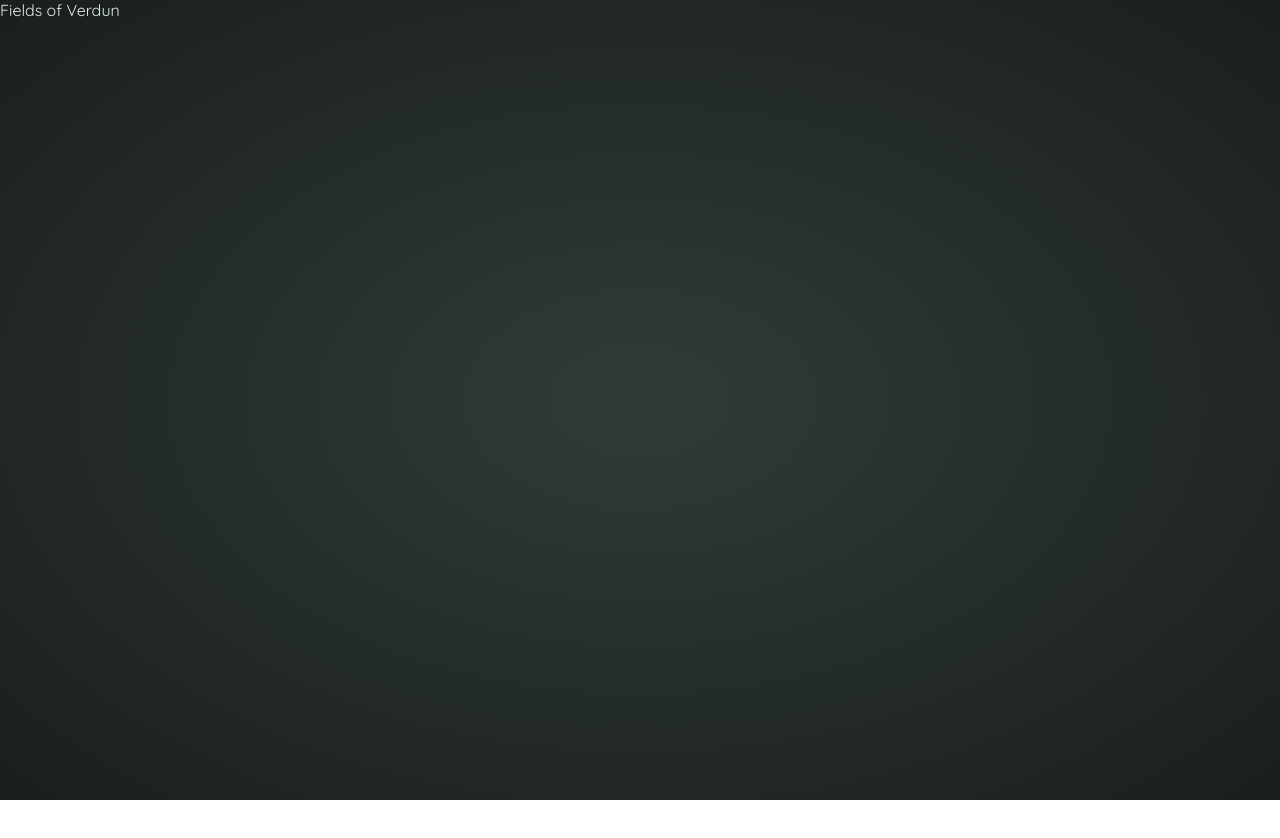
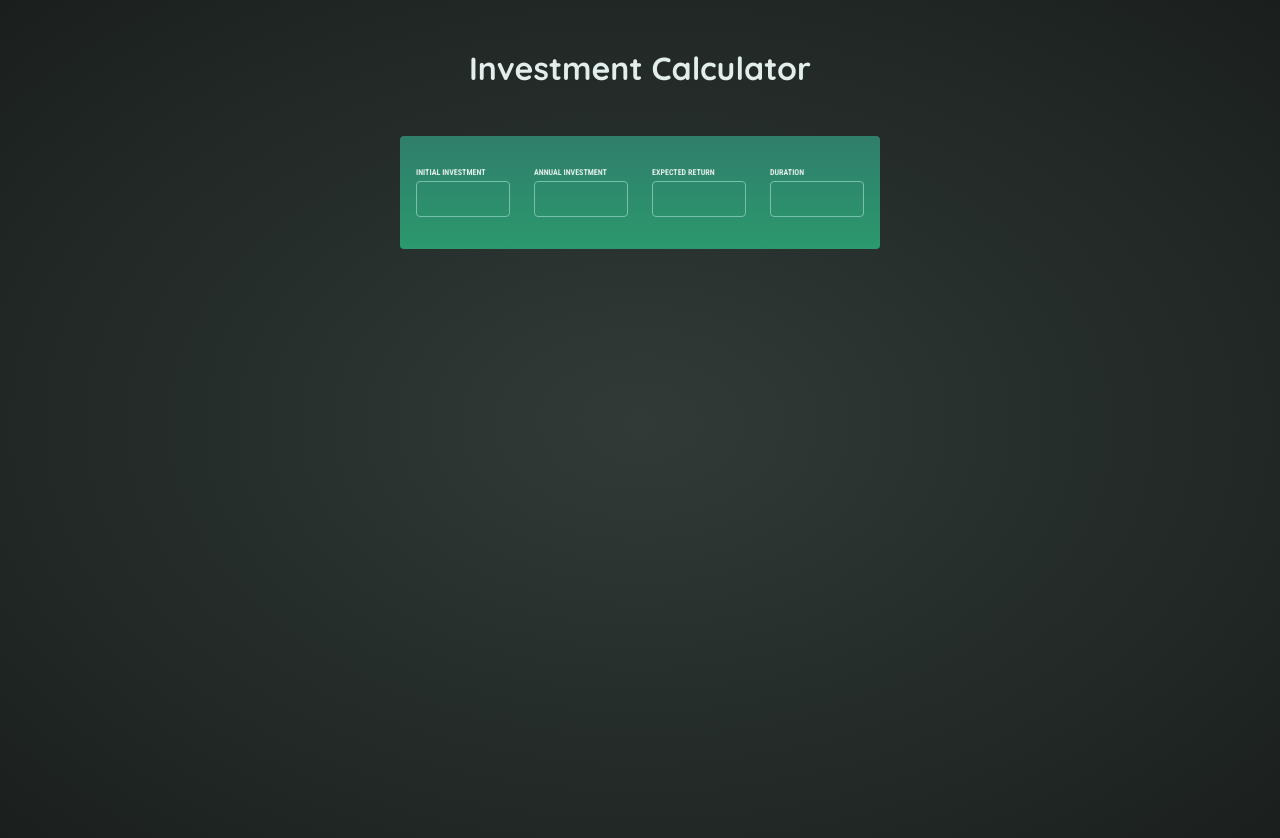
Before and after one commit to MarioMilosevic/Investment-Calculator, a React app: page / in a window 1280 px wide. Shown: the top 838 px of the page. Before the commit the page ends 800 px from the top, so only its background shows below. Built offline with nearby package versions, Linux system fonts and the light colour scheme; the HTML template or start-up script is replaced by a standard one.

Commit message:
Add input fields

```diff
--- a/src/App.jsx
+++ b/src/App.jsx
@@ -1,8 +1,10 @@
+import Header from "./components/Header"
+import InputFields from "./components/InputFields"
 function App() {
-
   return (
     <>
-      <div>Fields of Verdun</div>
+      <Header/>
+      <InputFields/>
     </>
   )
 }
--- /dev/null
+++ b/src/components/Header.jsx
@@ -0,0 +1,10 @@
+
+const Header = () => {
+  return (
+    <h1 id="header">
+        Investment Calculator
+    </h1>
+  )
+}
+
+export default Header
--- /dev/null
+++ b/src/components/InputFields.jsx
@@ -0,0 +1,26 @@
+const InputFields = () => {
+  return (
+    <section id="user-input">
+      <div className="input-group">
+        <p>
+        <label htmlFor="">Initial Investment</label>
+        <input type="number" required/>
+        </p>
+        <p>
+        <label htmlFor="">Annual Investment</label>
+        <input type="number" required/>
+        </p>
+        <p>
+        <label htmlFor="">Expected Return</label>
+        <input type="number" required/>
+        </p>
+        <p>
+        <label htmlFor="">Duration</label>
+        <input type="number" required/>
+        </p>
+      </div>
+    </section>
+  );
+};
+
+export default InputFields;
```
